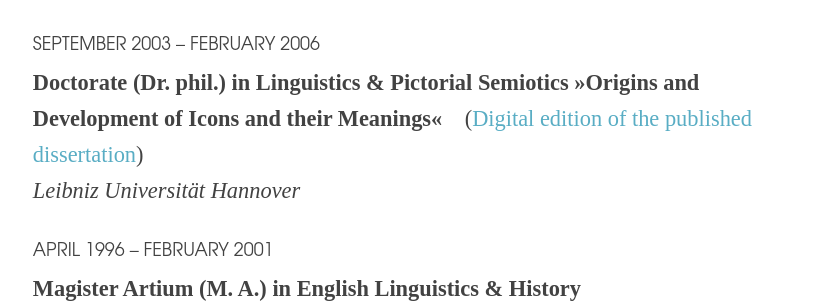
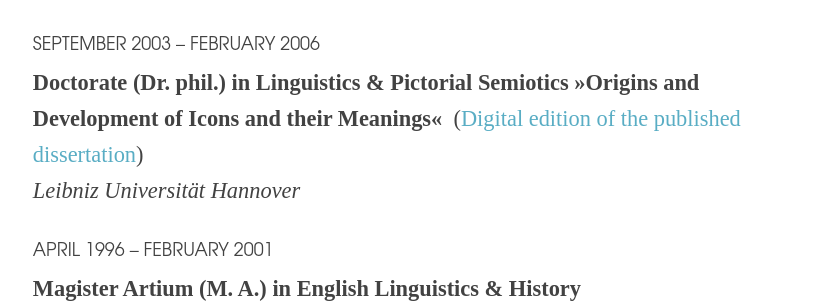
Before and after one commit to marc2o/marc2o.github.io, a Jekyll site: the page built from cv/marc.md, in a window 1280 px wide. Shown: the part 2091-2394 px from the top of the page, without its empty margins (220-1058 px from the left). Built offline with Jekyll 4.4.1, drawn with Linux system fonts in a browser that asks for light colours.

Commit message:
Update cv.html

```diff
--- a/_layouts/cv.html
+++ b/_layouts/cv.html
@@ -50,7 +50,7 @@
 				{%- for position in site.data.cv.education[page.language].positions -%}
 				<li>
 					<span>{{ position.from }} – {{ position.to }}</span><br>
-					<strong>{{ position.what }}</strong>&emsp;
+					<strong>{{ position.what }}</strong>&ensp;
 					{%- if position.more -%}
 					(<a href="{{ position.more.url }}" target="_blank">{{ position.more.inf }}</a>)<br>
 					{%- else -%}
```
